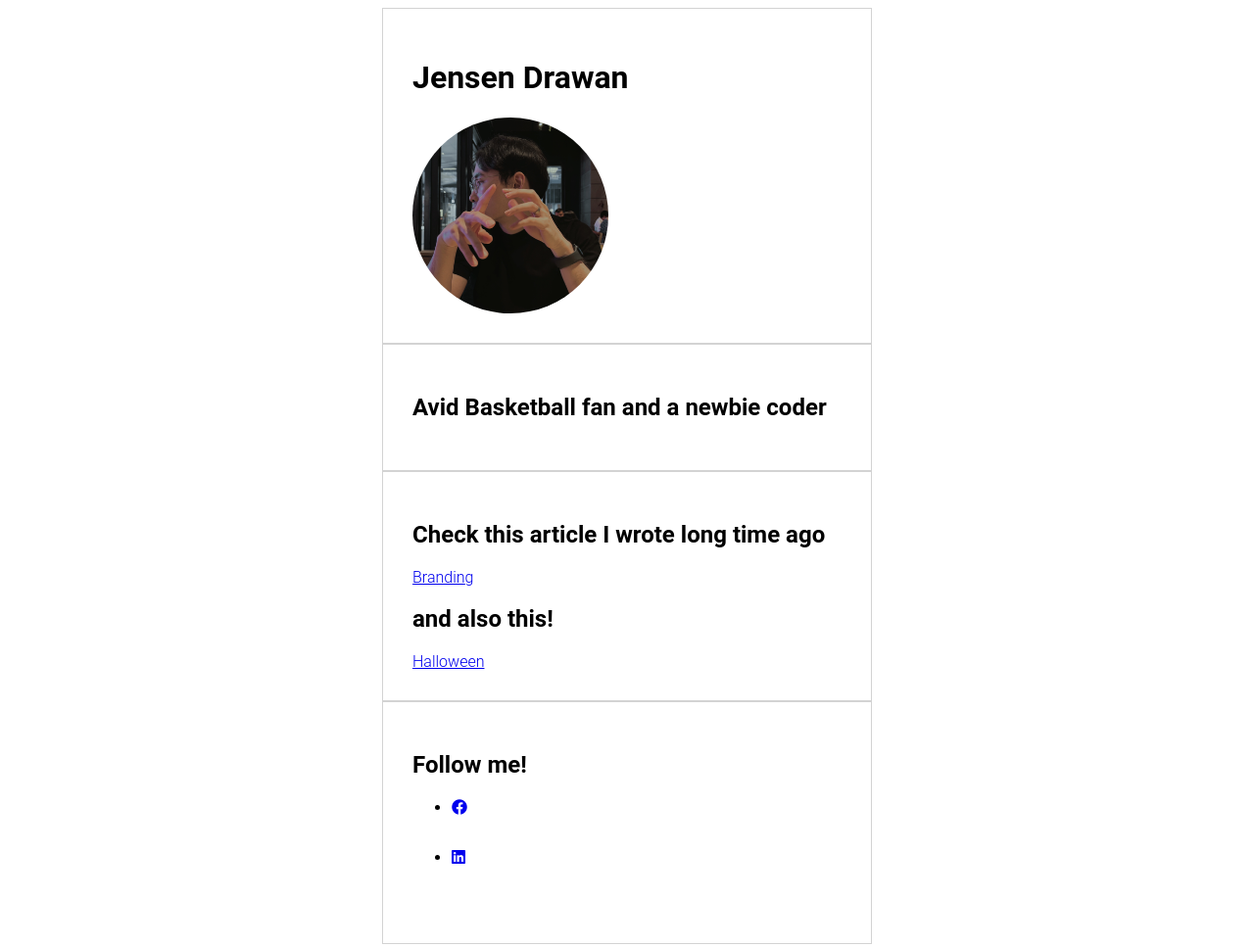
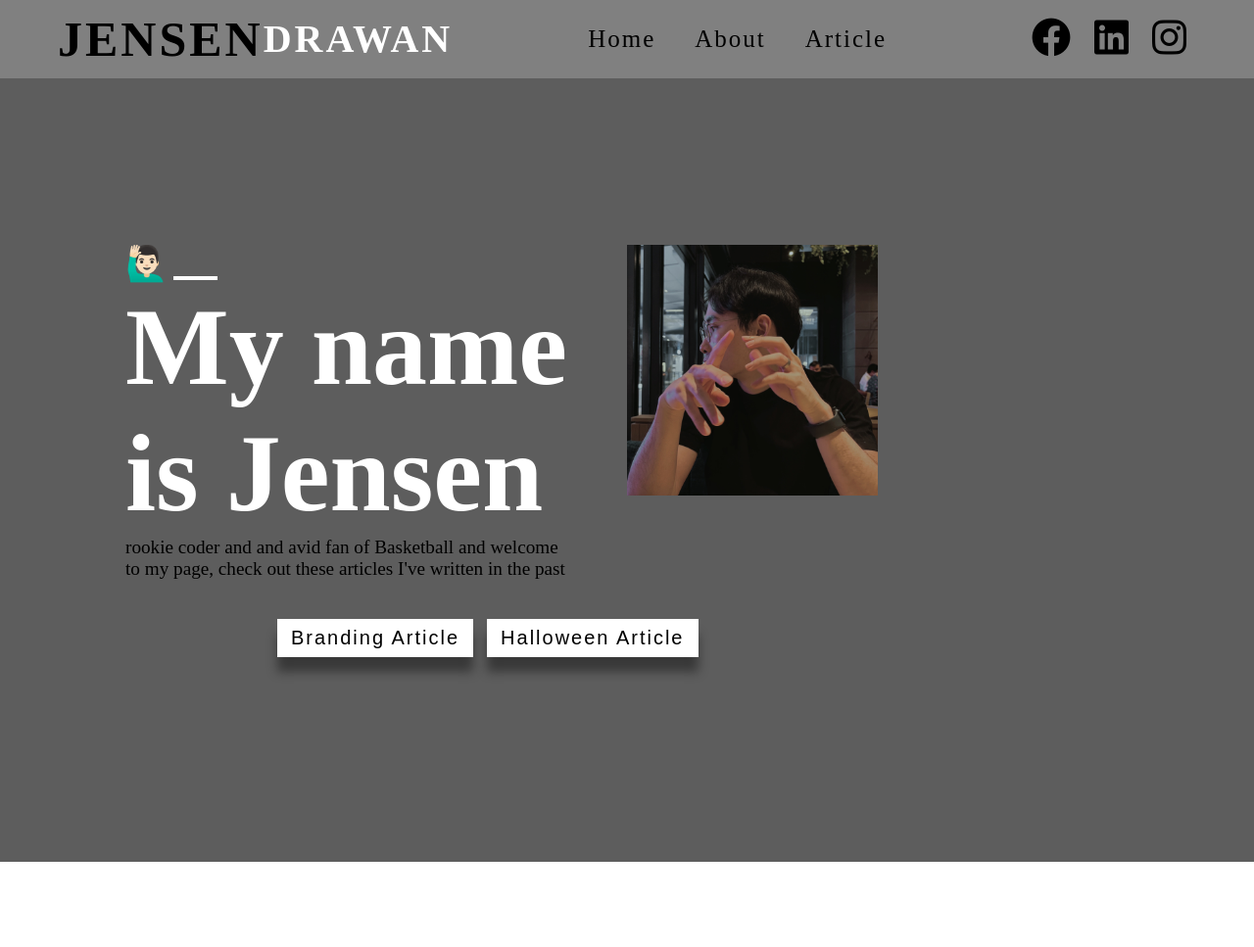
Before and after one commit to jdrawan/profile, a plain HTML site: page index.html in a window 1280 px wide. Shown: the whole page at 98% size. After the commit the page ends 880 px from the top, so only its background shows below. Drawn offline with Linux system fonts and the light colour scheme.

Commit message:
make my profile prettier

```diff
--- a/index.html
+++ b/index.html
@@ -1,41 +1,53 @@
-<html>
-  <link rel="stylesheet" href="style.css">
+<!DOCTYPE html>
+<html lang="en">
 <head>
-    <title>My Profile</title>
+  <meta charset="UTF-8">
   <link rel="stylesheet" href="https://use.fontawesome.com/releases/v6.1.2/css/all.css">
   <meta name="viewport" content="width=device-width, initial-scale=1">
-    <meta charset="utf-8">
+  <link rel="stylesheet" href="style.css">
+  <title>My Profile</title>
 </head>
 <body>
-    <div class = "container">
-      <div class = "header">
-    <h1>Jensen Drawan</h1>
-    <img src=./images/profile.JPG alt="profile pic"> </div>
-    <div class = "body1">
-    <h2>Avid Basketball fan and a newbie coder</h2></div>
-    <div class = "body2">
-    <h2>Check this article I wrote long time ago</h2>
-    <a href="https://www.thejakartapost.com/news/2013/11/30/brand-revitalization-ongoing-process.html" target="_blank">
-      Branding
-    </a>
-    <h2>and also this!</h2>
-    <a href="https://www.thejakartapost.com/news/2013/11/16/halloween-more-just-a-festivity-a-brand.html" target="_blank">
-      Halloween</div>
-    </a>
-    <div class = "body3">
-    <h2>Follow me!</h2>
-    <ul>
-      <li>
-        <a href="https://www.facebook.com/JensenDrawan/">
-          <i class="fa-brands fa-facebook"></i>
-        </a>
-      </li>
-      <li>
-        <a href="https://id.linkedin.com/in/jensen-drawan-31b9b974?original_referer=https%3A%2F%2Fwww.google.com%2F">
-          <i class="fa-brands fa-linkedin"></i>
-        </a></div>
-      </li>
+  <div class="container">
+    <nav>
+      <div class="logo">Jensen<b>Drawan</b></div>
+      <ul class="navItems">
+        <li><a href="#">home</a></li>
+        <li><a href="#">about</a></li>
+        <li><a href="#">article</a></li>
       </ul>
+      <div class="link">
+        <a href="#"><i class="fa-brands fa-facebook"></i></a>
+        <a href="#"><i class="fa-brands fa-linkedin"></i></a>
+        <a href="#"><i class="fa-brands fa-instagram"></i></a>
+      </div>
+    </nav>
+
+    <div class = "wrapper">
+      <div class = "cols col0">
+        <span class = "topline">🙋🏻‍♂️</span>
+        <h1><span class = "multitext">My name is Jensen</span></h1>
+        <p> rookie coder and and avid fan of Basketball and welcome to my page, check out these articles I've written in the past</p>
+        <div class = "btns">
+          <button onclick="window.location.href='https://www.thejakartapost.com/news/2013/11/30/brand-revitalization-ongoing-process.html';" target="_blank">Branding Article</button>
+          <button onclick="window.location.href='https://www.thejakartapost.com/news/2013/11/16/halloween-more-just-a-festivity-a-brand.html';" target="_blank">Halloween Article</button>
+        </div>
+      </div>
+      <div class = "cols cols1">
+        <div class = "imgbox">
+          <img src="./images/profile.JPG" >
+        </div>
+      </div>
+    </div>
+
   </div>
 </body>
+
+
+
+
+
+
+
+
 </html>
--- a/style.css
+++ b/style.css
@@ -1,62 +1,157 @@
-img{
-  height: 200px;
-  width: 200px;
-  border-radius: 50%;
+*{
+  margin: 0;
+  padding: 0;
+  box-sizing: border-box;
+  font-family: 'Roboto' sans-serif;
 }
 
-body {
-  font-family: 'Roboto', sans-serif;
-  font-weight: 300;
+body{
+  overflow: hidden;
 }
 
-i{
-  height: 50px;
-  width: 50px;
+.container{
+  width: 100%;
+  min-height: 100vh;
+  background-color: rgb(93, 93, 93);
 }
 
-.container {
-  width: 500px;
-  margin: 0 auto;
+nav{
+  display: flex;
+  width: 100%;
+  justify-content: space-around;
+  height: 80px;
+  line-height: 80px;
+  z-index: 111;
+  background-color: grey;
 }
 
-.header{
-  background: white;
-  padding: 30px;
-  border: 1px solid lightgrey;
+.logo{
+  display: flex;
+  font-size: 50px;
+  font-weight: 700;
+  letter-spacing: 3px;
+  cursor: pointer;
+  text-transform: uppercase;
 }
 
-.body1{
-  background: white;
-  padding: 30px;
-  border: 1px solid lightgrey;
+b{
+font-size: 40px;
+color: white;
 }
 
-.body2{
-  background: white;
-  padding: 30px;
-  border: 1px solid lightgrey;
+.navItems{
+  display: flex;
 }
 
-.body3{
-  background: white;
-  padding: 30px;
-  border: 1px solid lightgrey;
+.navItems li{
+  list-style: none;
+  margin: 0 20px;
 }
 
-@media (max-width: 960px) {
-  .container {
-    width: 700px;
-  }
+.navItems li a{
+ font-size: 25px;
+ color: black;
+ letter-spacing: 2px;
+ text-decoration: none;
+ text-transform: capitalize;
 }
 
-@media (max-width: 720px) {
-  .container {
-    width: 500px;
-  }
+.navItems li:hover a,
+.link a:hover{
+  color: white;
 }
 
-@media (max-width: 540px) {
-  .container {
-    width: 300px;
-  }
+.link a{
+  font-size: 40px;
+  color: black;
+  margin: 25px 10px;
 }
+
+.wrapper{
+  display: flex;
+  width: 100%;
+  height: 100vh;
+  justify-content: center;
+  align-items: center;
+  padding: 0 10%;
+  overflow: hidden;
+}
+
+.cols{
+  width: 50%;
+}
+
+.topline{
+  display: block;
+  position: relative;
+  font-size: 35px;
+  letter-spacing: 5px;
+  color: black;
+}
+
+.topline::after{
+  position: absolute;
+  content: '';
+  height: 4px;
+  width: 45px;
+  bottom: 4px;
+  background-color: white;
+}
+
+h1{
+  display: block;
+  font-size: 7em;
+  font-weight: 750;
+  color: white;
+}
+
+.multiText{
+  color: white;
+  text-transform: capitalize;
+}
+
+p{
+  display: block;
+  width: 90%;
+  font-size: 1.2em;
+  color: black;
+}
+
+.btns{
+  width: 100%;
+  position: relative;
+  left: 150px;
+}
+
+button{
+  outline: none;
+  border: none;
+  cursor: pointer;
+  font-size: 20px;
+  font-weight: 400;
+  columns: white;
+  background-color: white;
+  padding: 8px 14px;
+  margin: 40px 5px;
+  letter-spacing: 2px;
+  text-transform: capitalize;
+  box-shadow: 0 15px 10px rgb(0,0,0,0.4);
+}
+
+buttons:hover{
+  background-color: white;
+}
+
+.imgbox img{
+  position: relative;
+  width: 50%;
+  top: -100px;
+}
+
+.topline{
+  display: block;
+  position: relative;
+  font-size: 35px;
+  letter-spacing: 5px;
+  color: white;
+}
```
Lines whose indentation alone changed are shown as unchanged.
